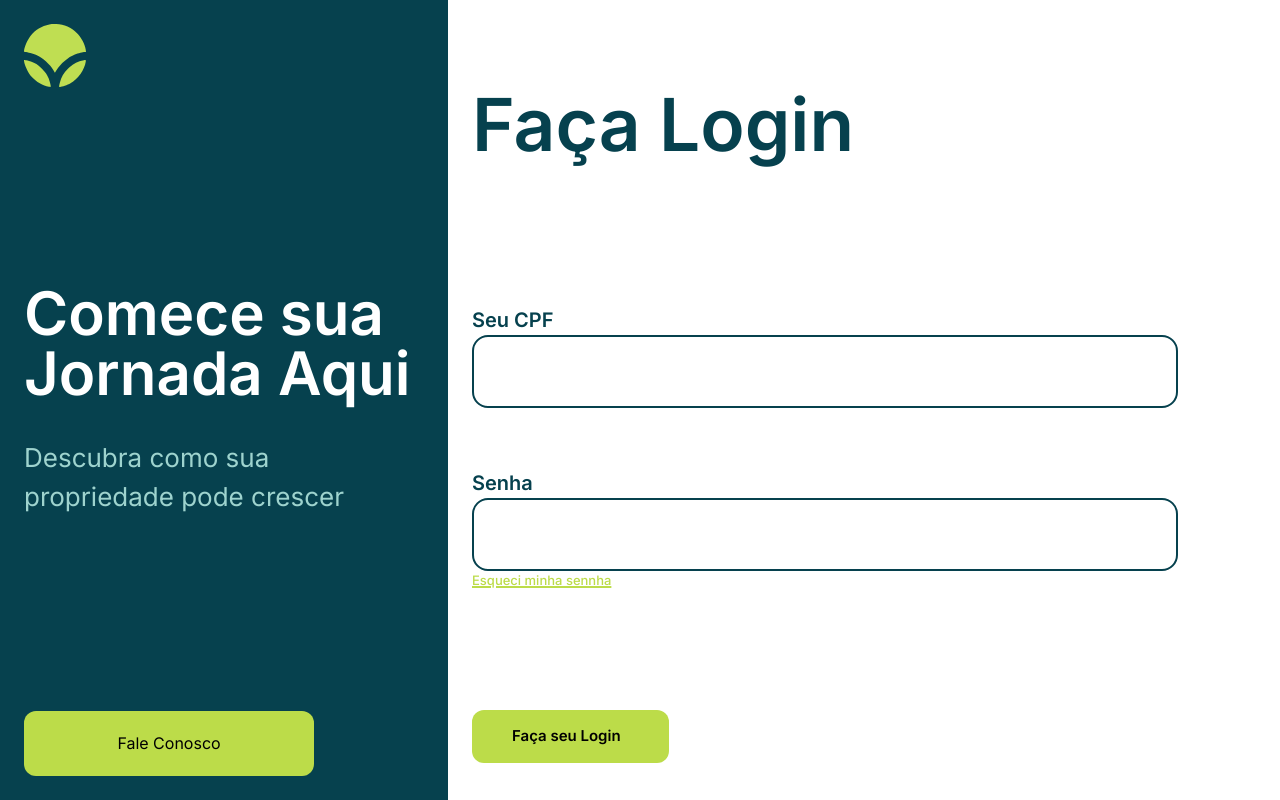
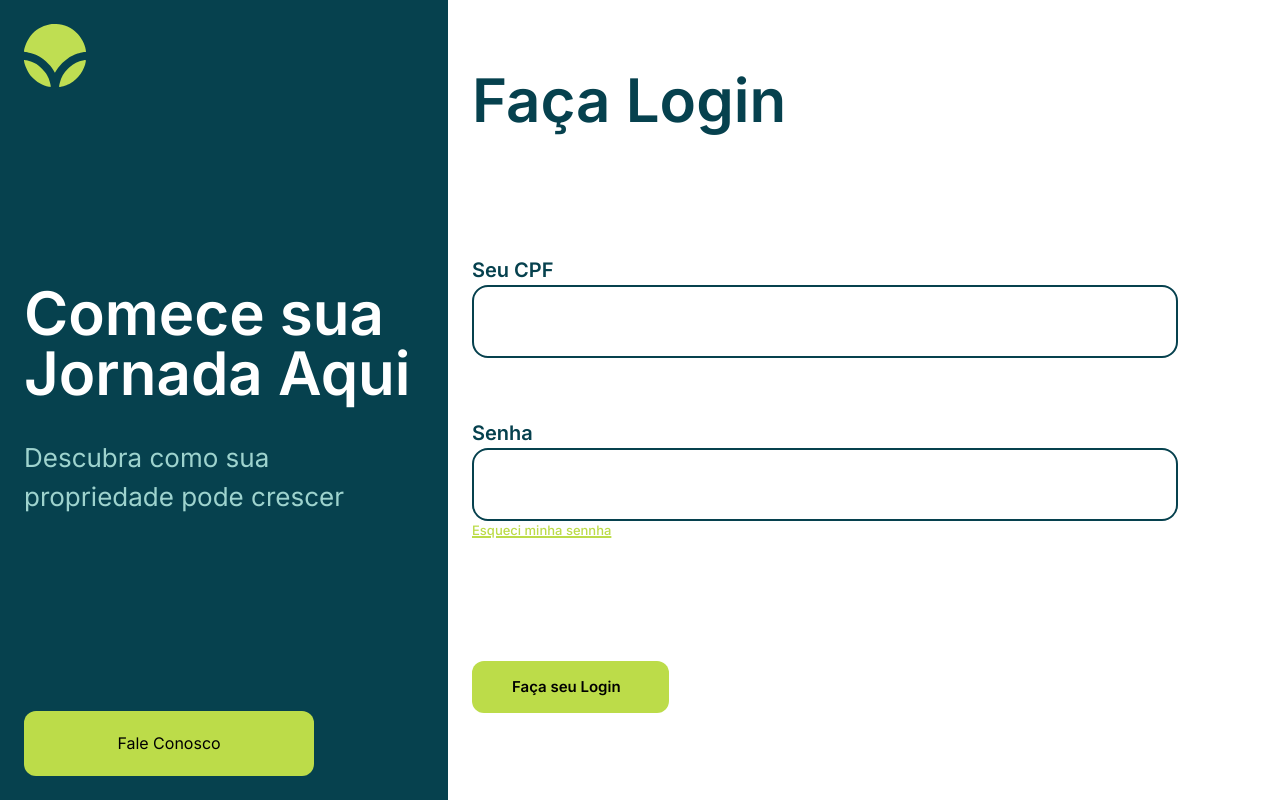
Before and after one commit to BahianDev/viva-amazonia, a Next.js app: page / in a window 1280 px wide. Built offline with nearby package versions, Linux system fonts and the light colour scheme.

Commit message:
fix: title

```diff
--- a/app/page.tsx
+++ b/app/page.tsx
@@ -19,7 +19,7 @@ export default function Home() {
         </button>
       </div>
       <div className="flex flex-col bg-white min-h-screen flex-1 px-6 py-[70px] overflow-y-scroll">
-        <span className="text-primary text-[73px] font-semibold">
+        <span className="text-primary text-6xl font-semibold">
           Faça Login
         </span>
         <span className="text-primary text-[20px] font-semibold mt-[125px]">
```
